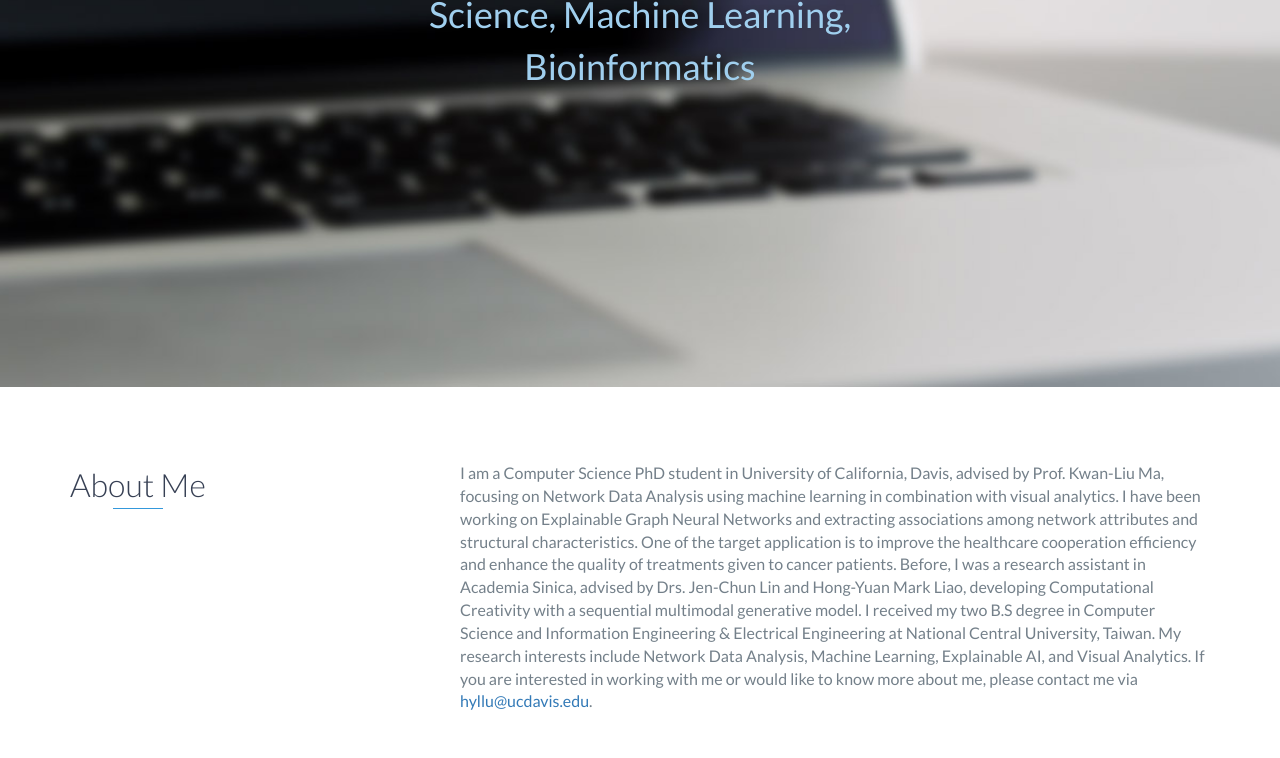
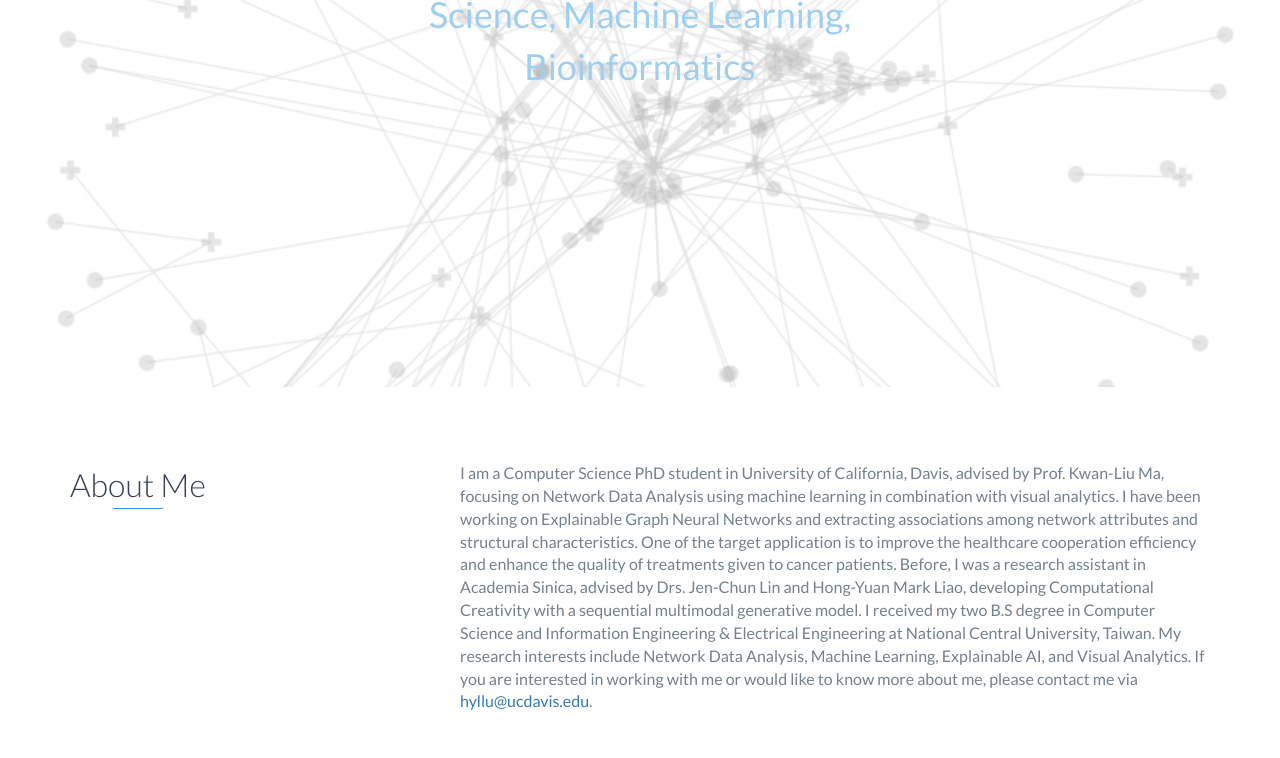
Before and after one commit to HsiaoYingLu/HsiaoYingLu.github.io, a website: page index.html in a window 1280 px wide. Shown: the part 413-1171 px from the top of the page. Drawn offline with nearby package versions, Linux system fonts and the light colour scheme; files that its build step writes are made by us from their sources.

Commit message:
change lead-content bkgd image in styles.scss

```diff
--- a/scss/styles.scss
+++ b/scss/styles.scss
@@ -350,7 +350,7 @@ footer {
     height: 100vh;
     min-height: 500px;
     max-height: 1080px;
-    background: url(../images/lead-bg.jpg);
+    background: url(../images/test.png);
     background-size: cover;
     padding: 15px;
     overflow: hidden;
```
